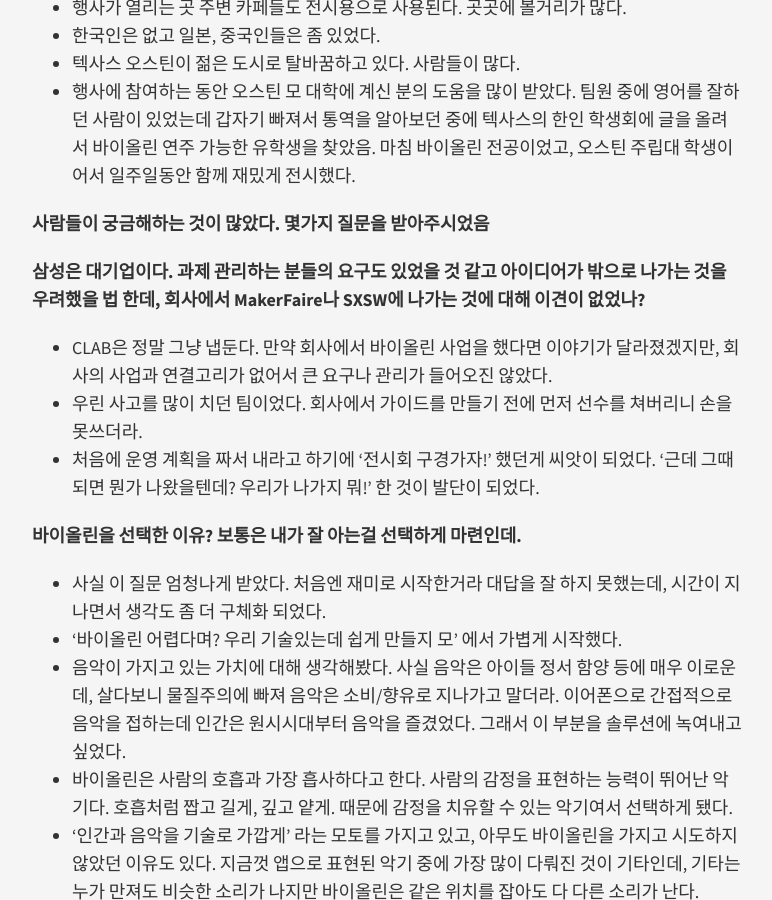
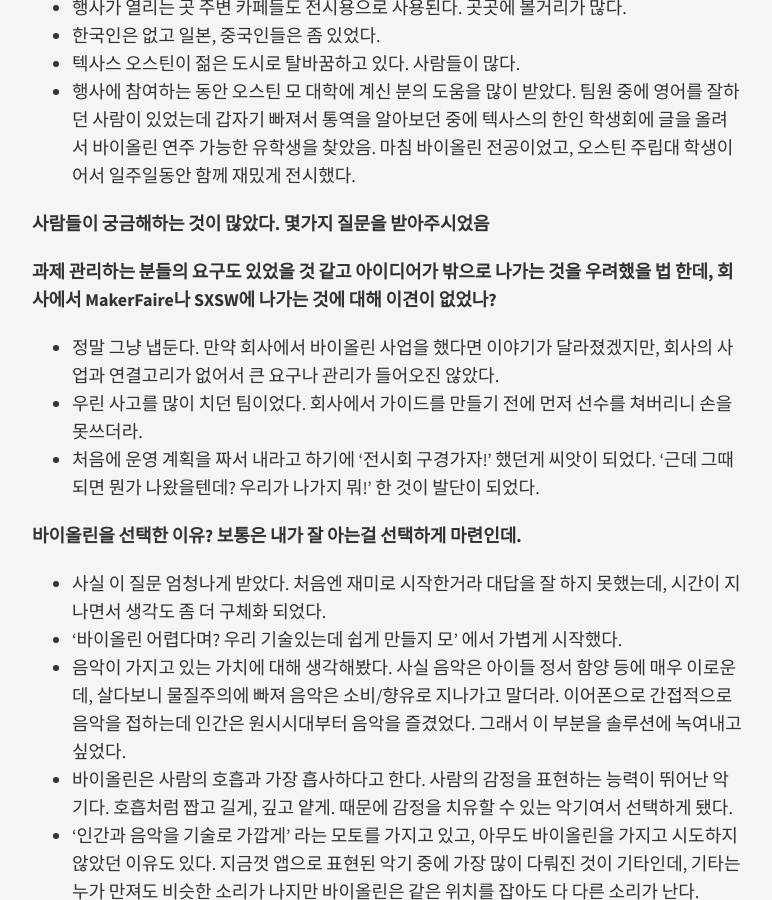
Before and after one commit to midaeng/articles, a Jekyll site: the page built from _posts/2015-04-13-SXSW2015.md, in a window 1280 px wide and 900 px high, scrolled down 1730 px. Shown: the whole window, without its empty margins (253-1025 px from the left). Built offline with Jekyll 4.4.1, drawn with Linux system fonts in a browser that asks for light colours; nearby versions of some CDN libraries; Markdown is read by kramdown in place of the engine named in the settings; some of the changed text lies outside the part shown.

Commit message:
modified post - SXSW2015

```diff
--- a/_posts/2015-04-13-SXSW2015.md
+++ b/_posts/2015-04-13-SXSW2015.md
@@ -3,8 +3,8 @@
 title: "SXSW2015 방문 후기 - JAMIT"
 ---
 
-삼성전자 JAMIT 팀이 SXSW 2015 행사에 참가하였음.
-CLAB 중 한 개의 과제로 시작했고, 작년 7월에 시작해서 지금 9개월 정도 진행.
+JAMIT 팀이 SXSW 2015 행사에 참가하였음.
+작년 7월에 시작해서 지금 9개월 정도 진행.
 9개월간 했던 것들에 대해 사람들의 피드백을 받기 위해 SXSW에 나가게 됐다.
 
 **jamit?**
@@ -50,8 +50,8 @@
 
 **사람들이 궁금해하는 것이 많았다. 몇가지 질문을 받아주시었음**
 
-**삼성은 대기업이다. 과제 관리하는 분들의 요구도 있었을 것 같고 아이디어가 밖으로 나가는 것을 우려했을 법 한데, 회사에서 MakerFaire나 SXSW에 나가는 것에 대해 이견이 없었나?**
-- CLAB은 정말 그냥 냅둔다. 만약 회사에서 바이올린 사업을 했다면 이야기가 달라졌겠지만, 회사의 사업과 연결고리가 없어서 큰 요구나 관리가 들어오진 않았다.
+**과제 관리하는 분들의 요구도 있었을 것 같고 아이디어가 밖으로 나가는 것을 우려했을 법 한데, 회사에서 MakerFaire나 SXSW에 나가는 것에 대해 이견이 없었나?**
+- 정말 그냥 냅둔다. 만약 회사에서 바이올린 사업을 했다면 이야기가 달라졌겠지만, 회사의 사업과 연결고리가 없어서 큰 요구나 관리가 들어오진 않았다.
 - 우린 사고를 많이 치던 팀이었다. 회사에서 가이드를 만들기 전에 먼저 선수를 쳐버리니 손을 못쓰더라.
 - 처음에 운영 계획을 짜서 내라고 하기에 '전시회 구경가자!' 했던게 씨앗이 되었다. '근데 그때되면 뭔가 나왔을텐데? 우리가 나가지 뭐!' 한 것이 발단이 되었다.
 
```
